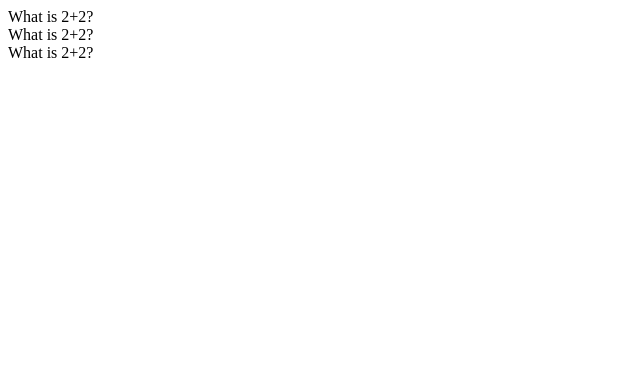
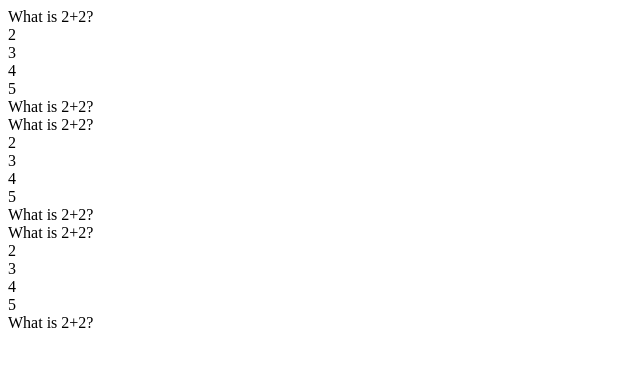
Before and after one commit to PhoebeYahengWu/react-flashcard, a React (Create React App) app: page / in a window 1280 px wide. Shown: the top 366 px of the page, without its empty margins (0-640 px from the left). Built offline with nearby package versions, Linux system fonts and the light colour scheme.

Commit message:
add options

```diff
--- a/src/Flashcard.js
+++ b/src/Flashcard.js
@@ -4,7 +4,17 @@
     const [flip, setFlip] = useState(false)
 
     return (
-        <div onClick={()=> setFlip(!flip)}>
+        <div
+        className={`card ${flip ? 'flip' : ''}`}
+        onClick={()=> setFlip(!flip)}>
+        <div className="front">
+            {flashcard.question}
+            <div className="flashcard-options">
+                {flashcard.options.map(option => {
+                    return <div className="flashcard-option">{option}</div>
+                })}
+            </div>
+        </div>
             {flip? flashcard.answer : flashcard.question}
         </div>
     )
```
